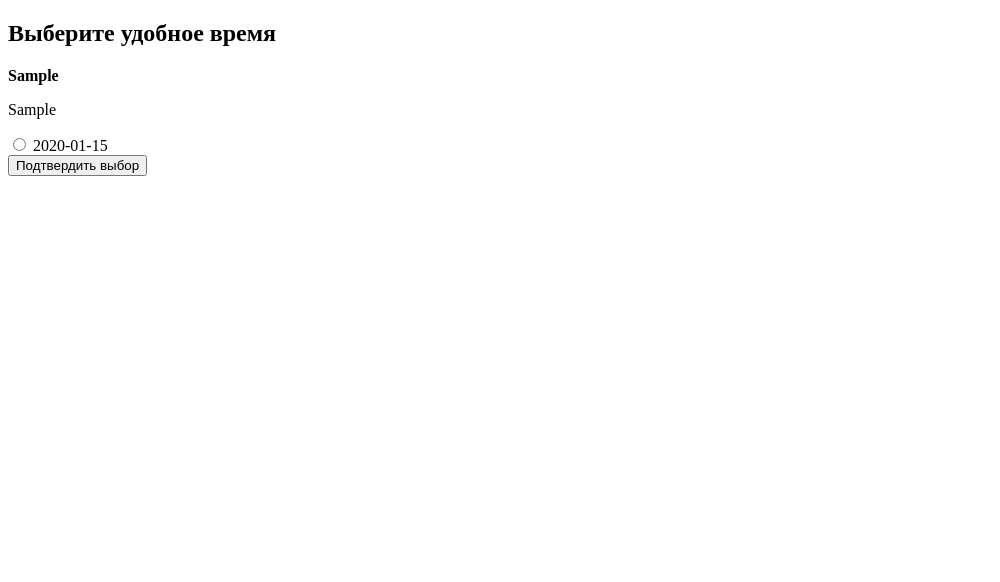
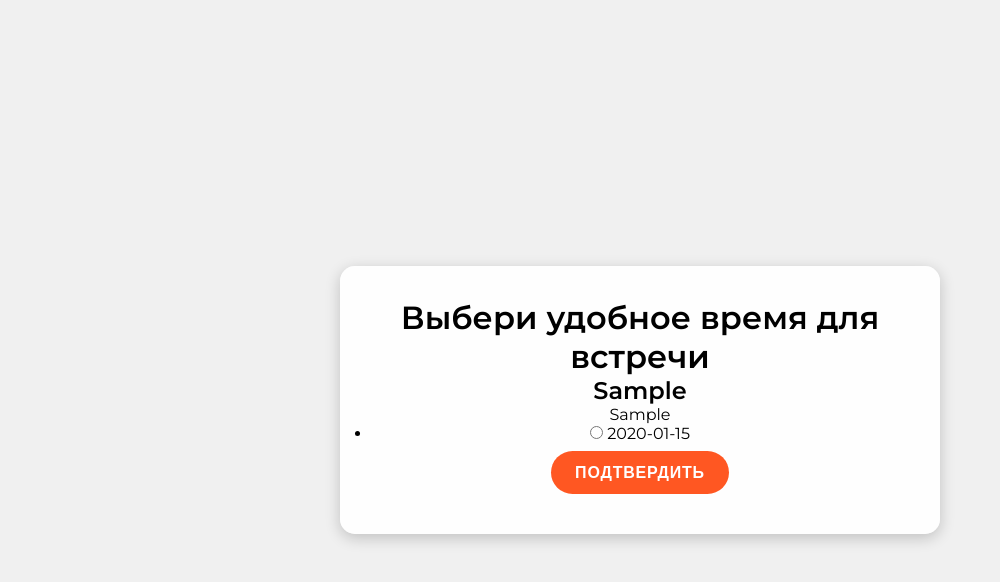
Before and after one commit to Lavochka123/svety1111, a Flask app: page /choose_time?id=1 in a window 1280 px wide. Shown: the top 582 px of the page, without its empty margins (0-1000 px from the left). Run offline with Flask 3, Linux system fonts and the light colour scheme; tables that the repository leaves empty hold one stand-in row (values such as "Sample post").

Commit message:
Update choose_time.html

```diff
--- a/template/choose_time.html
+++ b/template/choose_time.html
@@ -1,23 +1,33 @@
 <!DOCTYPE html>
-<html>
+<html lang="ru">
 <head>
-    <meta charset="UTF-8">
-    <title>Выбор времени</title>
+  <meta charset="UTF-8">
+  <title>Выбор времени</title>
+  <link href="https://fonts.googleapis.com/css?family=Montserrat:400,600&display=swap" rel="stylesheet">
+  <link rel="stylesheet" href="/static/css/style.css">
 </head>
-<body>
-    <h2>Выберите удобное время</h2>
-    <p><strong>{{ intro }}</strong></p>
-    <p>{{ proposal }}</p>
-
-    <form method="POST" action="{{ url_for('choose_time') }}">
-        {% for t in times %}
-            <div>
-                <input type="radio" name="selected_time" value="{{ t }}" required> {{ t }}
-            </div>
+<body class="{{ design }}">
+  <div class="container">
+    <h1>Выбери удобное время для встречи</h1>
+    <div class="invitation-text">
+      <h2>{{ intro }}</h2>
+      <p>{{ proposal }}</p>
+    </div>
+    <form method="post" action="/choose_time">
+      <ul class="time-list">
+        {% for time in times %}
+          <li>
+            <label>
+              <input type="radio" name="selected_time" value="{{ time }}" required>
+              {{ time }}
+            </label>
+          </li>
         {% endfor %}
-        <!-- Важно! Передаём invite_id скрытым полем -->
-        <input type="hidden" name="invite_id" value="{{ invite_id }}">
-        <button type="submit">Подтвердить выбор</button>
+      </ul>
+      <!-- Скрытые поля для передачи invite_id -->
+      <input type="hidden" name="invite_id" value="{{ invite_id }}">
+      <button type="submit" class="button">Подтвердить</button>
     </form>
+  </div>
 </body>
 </html>
```
